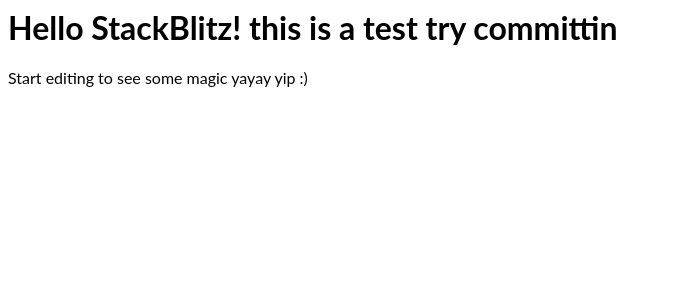
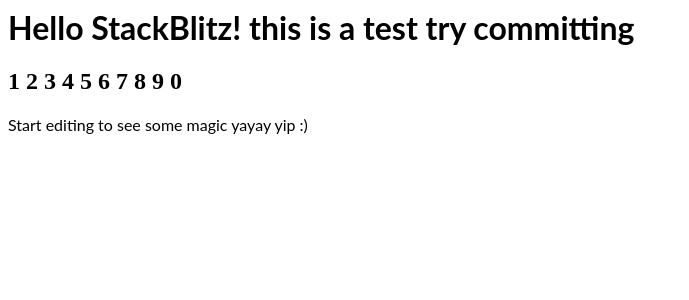
Before and after one commit to slabcut/react-test, a React (Create React App) app: page / in a window 1280 px wide. Shown: the top 300 px of the page, without its empty margins (0-689 px from the left). Built offline with nearby package versions, Linux system fonts and the light colour scheme.

Commit message:
1 file modified

```diff
--- a/src/App.js
+++ b/src/App.js
@@ -4,7 +4,10 @@
 export default function App() {
   return (
     <div>
-      <h1>Hello StackBlitz! this is a test try committin</h1>
+      <h1>Hello StackBlitz! this is a test try committing</h1>
+
+       <h2>1 2 3 4 5 6 7 8 9 0</h2>
+
       <p>Start editing to see some magic yayay yip :)</p>
     </div>
   );
```
